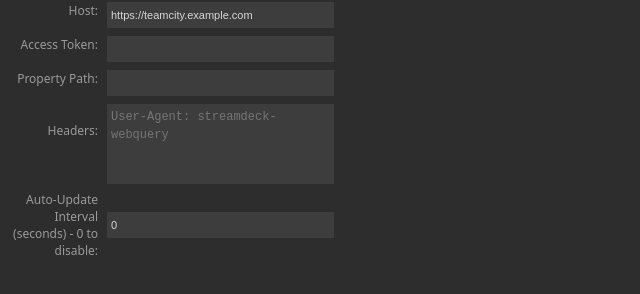
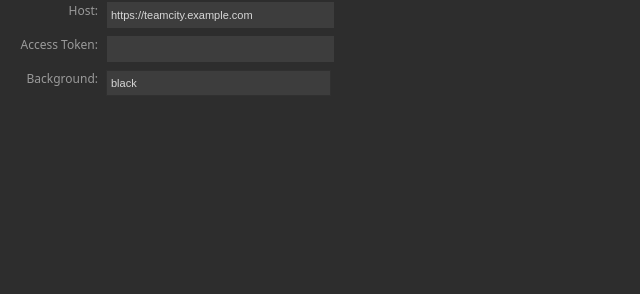
Before and after one commit to InventivetalentDev/streamdeck-teamcity, a plain HTML site: page org.inventivetalent.teamcity.sdPlugin/inspector/index.html in a window 1280 px wide. Shown: the whole page, without its empty margins (0-640 px from the left). Drawn offline with Linux system fonts and the light colour scheme.

Commit message:
add background setting

```diff
--- a/org.inventivetalent.teamcity.sdPlugin/inspector/index.html
+++ b/org.inventivetalent.teamcity.sdPlugin/inspector/index.html
@@ -21,23 +21,13 @@
                 <input id="token" class="sdpi-item-value" type="text" value=""/>
             </div>
 
-
-            <div class="sdpi-item">
-                <div class="sdpi-item-label">Property Path</div>
-                <input id="path" class="sdpi-item-value" type="text" value=""/>
+            <div type="select" class="sdpi-item">
+                <div class="sdpi-item-label">Background</div>
+                <select class="sdpi-item-value select" id="background">
+                    <option selected value="black">black</option>
+                    <option value="gradient">gradient</option>
+                </select>
             </div>
-            <div type="textarea" class="sdpi-item">
-                <div class="sdpi-item-label up20" data-localize="Headers">Headers</div>
-                <div class="sdpi-item-value textarea">
-                    <textarea type="textarea" id="headers" placeholder="User-Agent: streamdeck-webquery"></textarea>
-                </div>
-            </div>
-
-            <div class="sdpi-item">
-                <div class="sdpi-item-label">Auto-Update Interval (seconds) - 0 to disable</div>
-                <input id="interval" class="sdpi-item-value" type="number" value="0"/>
-            </div>
-
 
             <!-- END OF SDPI-WRAPPER -->
 
```
Also changed, not shown: org.inventivetalent.teamcity.sdPlugin/app/app.js (+29 -4 lines), org.inventivetalent.teamcity.sdPlugin/img/TeamCity_icon_100.png (added), org.inventivetalent.teamcity.sdPlugin/img/TeamCity_icon_72.png (added), org.inventivetalent.teamcity.sdPlugin/manifest.json.
